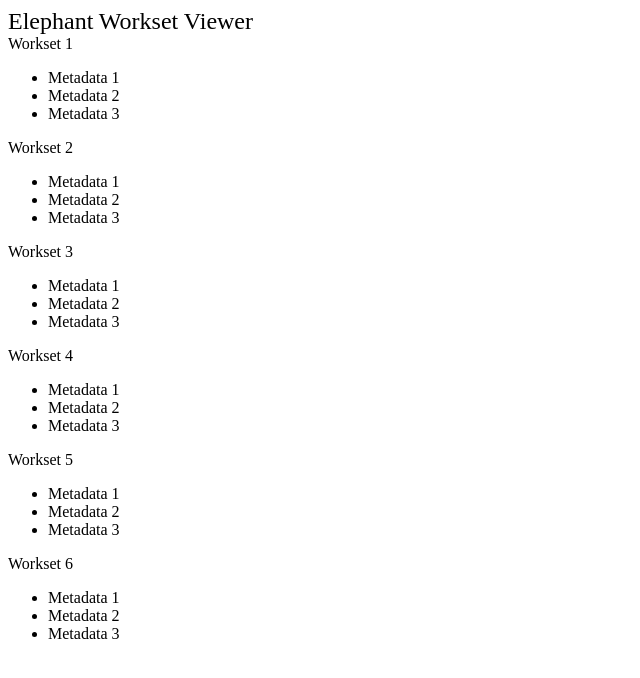
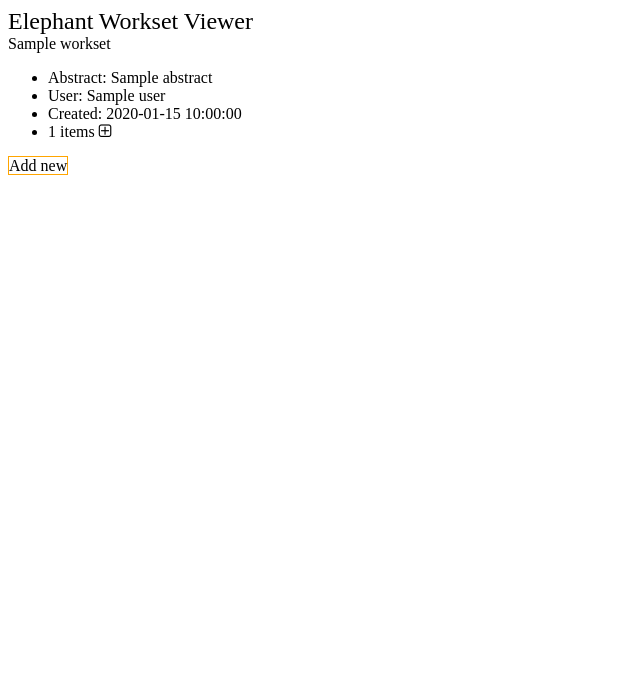
Before and after one commit to oerc-csi/wcsa-ui, a Flask app: template app/templates/viewer.html in a window 1280 px wide. Shown: the top 678 px of the page, without its empty margins (0-640 px from the left). Run offline with Flask 2, Linux system fonts and the light colour scheme; the template is opened without the code that fills it: most values are stand-ins (such as "Sample title", 1, 10 or a date in 2020); some libraries are stand-ins or nearby versions.

Commit message:
Add Terhi's queries to generate and insert example worksets; create initial functioning workset viewer UI

```diff
--- a/app/static/elephant-ui.css
+++ b/app/static/elephant-ui.css
@@ -1,3 +1,24 @@
 .ui-head {
     font-size: 1.5em;
 }
+
+.button {
+    position:relative;
+    width:auto;
+    border: 1px solid orange;
+}
+
+.works {
+    display:none;
+}
+
+.works .author {
+    font-weight: bold;
+}
+
+.works .htrc-wcsa_works {
+    background: #ffffcc;
+}
+.works .eeboo_works {
+    background: #ccffff;
+}
--- a/app/static/elephant-ui.js
+++ b/app/static/elephant-ui.js
@@ -1,3 +1,15 @@
-$(function() {
-    $("#selectable").selectable();
-});
+function expandItems(thisItem) {
+    if($(thisItem).find("i").hasClass("fa-plus-square-o")) {
+        // we need to expand the items
+        $(thisItem).children(".works").slideDown("fast");
+        // and change the icon to afford contracting rather than expanding
+        $(thisItem).find("i").removeClass("fa-plus-square-o");
+        $(thisItem).find("i").addClass("fa-minus-square-o");
+    } else {
+        // we need to contract the items
+        $(thisItem).children(".works").slideUp("fast");
+        // and change the icon to afford expanding rather than contracting
+        $(thisItem).find("i").removeClass("fa-minus-square-o");
+        $(thisItem).find("i").addClass("fa-plus-square-o");
+    }
+}
--- a/app/templates/boiler.html
+++ b/app/templates/boiler.html
@@ -4,3 +4,4 @@
     <script type="text/javascript" src="{{ url_for('static', filename='elephant-ui.js') }}"></script>
     <link rel="stylesheet" type="text/css" href="{{ url_for('static', filename='elephant-ui.css') }}">
     <link rel="stylesheet" type="text/css" href="{{ url_for('static', filename='jquery-ui-1.11.4/jquery-ui.theme.min.css') }}">
+    <link href="//maxcdn.bootstrapcdn.com/font-awesome/4.2.0/css/font-awesome.min.css" rel="stylesheet">
--- a/app/templates/viewer.html
+++ b/app/templates/viewer.html
@@ -5,56 +5,31 @@
     </head>
     <body>
         <div class = "ui-head">Elephant Workset Viewer</div>
+        <div class = "collection">
+            {% for workset in worksets %}
+            <div class = "item">
+                <div class = "header">{{ worksets[workset]["title"]|safe }}</div>
+                <ul>
+                    <li> Abstract: {{ worksets[workset]["abstract"]|safe }}</li>
+                    <li> User: {{ worksets[workset]["user"]|safe }}</li>
+                    <li> Created: {{ worksets[workset]["mod_date"]|safe }}</li>
+                    <li class="numworks" onclick="expandItems(this)"> {{ worksets[workset]["works"]|length }} items <i class="fa fa-plus-square-o"></i>
+                    <div class="works">
+                        {% for work in worksets[workset]["works"] %}
+                            <ul>
+                                <li class = "{{ work["saltset"]|safe }}">
+                                <span class="author" title="{{ work["creator"]|safe }}">{{ work["author"]|safe }}</span>
+                                    <span class="title" title="{{ work['uri']|safe }}">{{ work["worktitle"]|safe }}</span>
+                                </li>
+                            </ul>
+                        {% endfor %}
+                    </div>
+                    </li>
+                </ul>
 
-        <div class = "collection" id="selectable">
-            <div class = "item">
-                <div class = "header">Workset 1</div>
-                <ul>
-                    <li> Metadata 1</li>
-                    <li> Metadata 2</li>
-                    <li> Metadata 3</li>
-                </ul>
             </div>
-            <div class = "item">
-                <div class = "header">Workset 2</div>
-                <ul>
-                    <li> Metadata 1</li>
-                    <li> Metadata 2</li>
-                    <li> Metadata 3</li>
-                </ul>
-            </div>
-            <div class = "item">
-                <div class = "header">Workset 3</div>
-                <ul>
-                    <li> Metadata 1</li>
-                    <li> Metadata 2</li>
-                    <li> Metadata 3</li>
-                </ul>
-            </div>
-            <div class = "item">
-                <div class = "header">Workset 4</div>
-                <ul>
-                    <li> Metadata 1</li>
-                    <li> Metadata 2</li>
-                    <li> Metadata 3</li>
-                </ul>
-            </div>
-            <div class = "item">
-                <div class = "header">Workset 5</div>
-                <ul>
-                    <li> Metadata 1</li>
-                    <li> Metadata 2</li>
-                    <li> Metadata 3</li>
-                </ul>
-            </div>
-            <div class = "item">
-                <div class = "header">Workset 6</div>
-                <ul>
-                    <li> Metadata 1</li>
-                    <li> Metadata 2</li>
-                    <li> Metadata 3</li>
-                </ul>
-            </div>
+            {% endfor %}
         </div>
+        <span class="button">Add new</span>
     </body>
 </html>
--- a/config.py
+++ b/config.py
@@ -12,6 +12,8 @@ class Config:
 class DevelopmentConfig(Config):
     DEBUG = True
     BASE_URI = "http://127.0.0.1:8890"
+    ENDPOINT = "http://127.0.0.1:8890/sparql"
+    ELEPHANT_QUERY_DIR = os.environ.get("ELEPHANT_QUERY_DIR") or "/home/davidw/EEBOO/elephant-ui/sparql/"
     USER = "testuser"
 
 
```
Also changed, not shown: app/main/views.py (+36 -3 lines), 8 other files.
